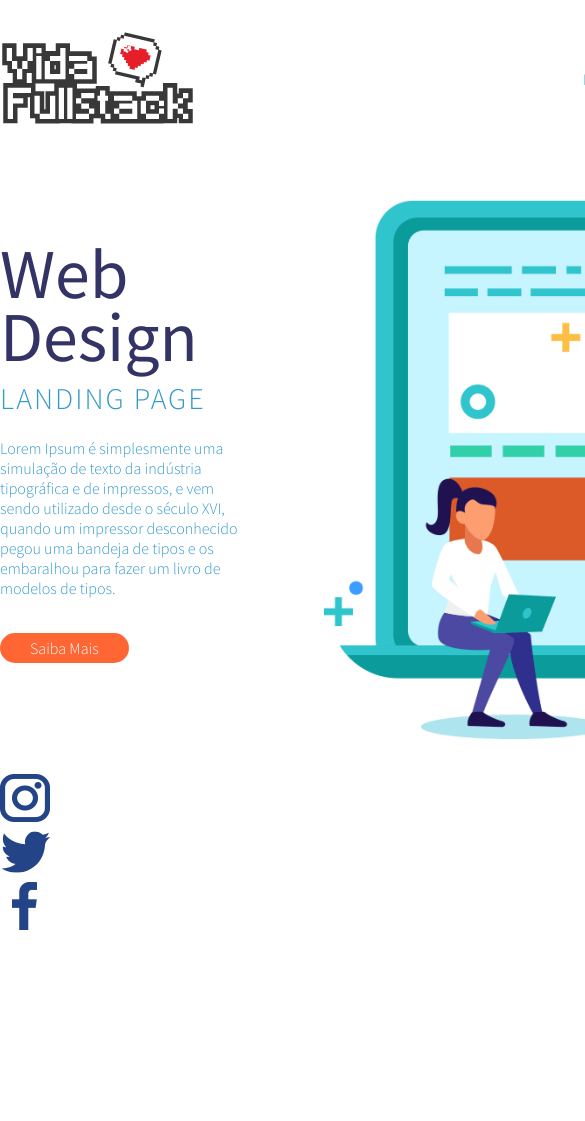
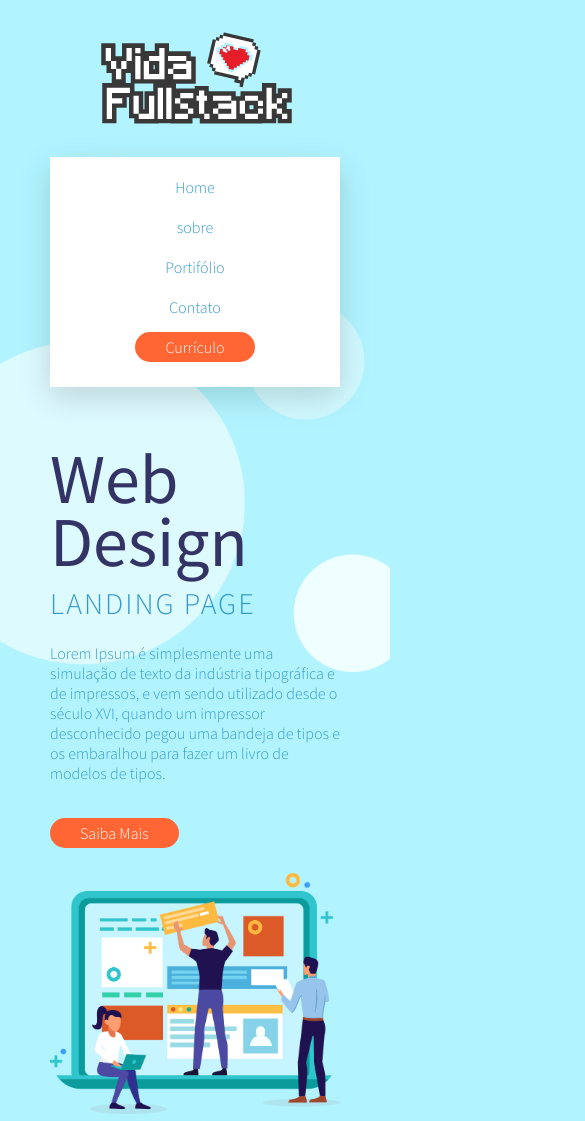
Before and after one commit to estersamara/jornada-front-end, a plain HTML site: page index.html in a window 390 px wide. Shown: the top 1121 px of the page, 585 px wide, since content can reach past the window. Before the commit the page ends 935 px from the top, so only its background shows below. Drawn offline with Linux system fonts and the light colour scheme.

Commit message:
inclusão de arquivos responsivos CSS

```diff
--- /dev/null
+++ b/assets/css/bootstrap.css
@@ -0,0 +1,30 @@
+/* Reset Css */
+*{
+    margin: 0;
+    padding: 0;
+    border: 0;
+    font-size: 100%;
+    font-family: 'Source Sans Pro', sans-serif;
+    font-weight: 300;
+    vertical-align: baseline;
+    text-decoration: none;
+    list-style: none;
+}
+
+body{
+    background-image: url('../imagens/bolha-background.png');
+    background-repeat: no-repeat;
+    background-position: left center;
+}
+
+.container{
+    width: 1024px;
+    margin: 30px auto;
+    display: flex;
+    flex-direction: column;
+}
+
+.row{
+    display: flex;
+    flex-direction: row;
+}
--- /dev/null
+++ b/assets/css/footer.css
@@ -0,0 +1,7 @@
+footer ul li{
+    margin: 0 30px 0 0;
+}
+
+footer ul li a img{
+    width: 30px;
+}
--- a/assets/css/header.css
+++ b/assets/css/header.css
@@ -1,6 +1,4 @@
 header section{
-    display: flex;
-    flex-direction: row;
     justify-content: space-between;
     align-items: center;
 
@@ -9,7 +7,6 @@ header section{
 header nav ul {
     display: flex;
     flex-direction: row;
-    list-style: none;
     align-items: center;
 }
 
--- /dev/null
+++ b/assets/css/responsive-background.css
@@ -0,0 +1,41 @@
+@media (max-width: 2000px){
+    body{
+        background-size: 880px;
+    }
+}
+
+@media(max-width: 1700px){
+    body{
+        background-size: 800px;
+    }
+}
+
+@media(max-width: 1550px){
+    body{
+        background-size: 750px;
+    }
+}
+
+@media(max-width: 1440px){
+    body{
+        background-size: 700px;
+    }
+}
+
+@media(max-width: 1330px){
+    body{
+        background-size: 650px;
+    }
+}
+
+@media(max-width: 1220px){
+    body{
+        background-size: 600px;
+    }
+}
+
+@media(max-width: 1100px){
+    body{
+        background-position-x: -100px;
+    }
+}
--- /dev/null
+++ b/assets/css/responsive-elements.css
@@ -0,0 +1,75 @@
+@media(max-width: 1150px){
+    .container{
+        width: 950px;
+    }
+}
+
+@media(max-width: 1024px){
+    .container{
+        width: 850px;
+    }
+
+    .sobre-web-design figcaption img{
+        width: 600px;
+    }
+}
+
+@media(max-width: 915px){
+    body{
+        background-position: left top;
+        background-color: #b1f4ff;
+    }
+
+    .container{
+        width: 600px;
+    }
+
+    .row{
+        flex-direction: column;
+    }
+
+    header nav{
+        margin: 30px 0;
+    }
+
+    .sobre-web-design article{
+        width: 100%;
+    }
+
+    .sobre-web-design figcaption img{
+        width: 100%;
+        margin: 30px 0 0 0;
+    }
+
+    footer .row{
+        flex-direction: row;
+        justify-content: center;
+    }
+}
+
+@media(max-width: 665px){
+    .container{
+        width: 400px;
+    }
+}
+
+@media(max-width: 450px){
+    .container{
+        width: 290px;
+    }
+
+    header nav{
+        background: #fff;
+        width: 100%;
+        padding: 10px 0 20px;
+        box-shadow: 0px 10px 30px rgba(0,0,0, 0.15);
+    }
+
+    header nav ul {
+    flex-direction: column;
+    }
+
+    header nav ul li{
+        margin: 10px 0;
+    }
+}
--- a/assets/css/style.css
+++ b/assets/css/style.css
@@ -1,32 +1,11 @@
 /* Font */
-@import url('https://fonts.googleapis.com/css2?family=Inter:wght@600&family=Raleway:ital,wght@0,100;0,400;1,200&family=Roboto+Mono:wght@700&family=Source+Sans+Pro:wght@200;300;400&display=swap');
+  @import url('https://fonts.googleapis.com/css2?family=Source+Sans+Pro:wght@200;300;400&display=swap');
 
 /* Components */
+@import './bootstrap.css';
 @import './header.css';
 @import './buttons.css';
 @import './main.css';
-
-
-/* Reset Css */
-*{
-    margin: 0;
-    padding: 0;
-    border: 0;
-    font-size: 100%;
-    font-family: 'Source Sans Pro', sans-serif;
-    font-weight: 300;
-    vertical-align: baseline;
-    text-decoration: none;
-}
-
-.container{
-    width: 1024px;
-    margin: 30px auto;
-    display: flex;
-    flex-direction: column;
-}
-
-.row{
-    display: flex;
-    flex-direction: row;
-}
+@import './footer.css';
+@import './responsive-background.css';
+@import './responsive-elements.css';
--- a/index.html
+++ b/index.html
@@ -76,12 +76,12 @@
     </section>
     <!--End Section conteúdo do site-->
   </main>
-  <!-- Container -->
+  <!-- End Container -->
 
   <!-- Footer -->
-  <footer>
+  <footer class="container">
     <!-- Redes Sociais -->
-    <ul>
+    <ul class="row">
 
       <li>
         <a href="#">
```
Also changed, not shown: assets/css/main.css (line endings or trailing spaces).
